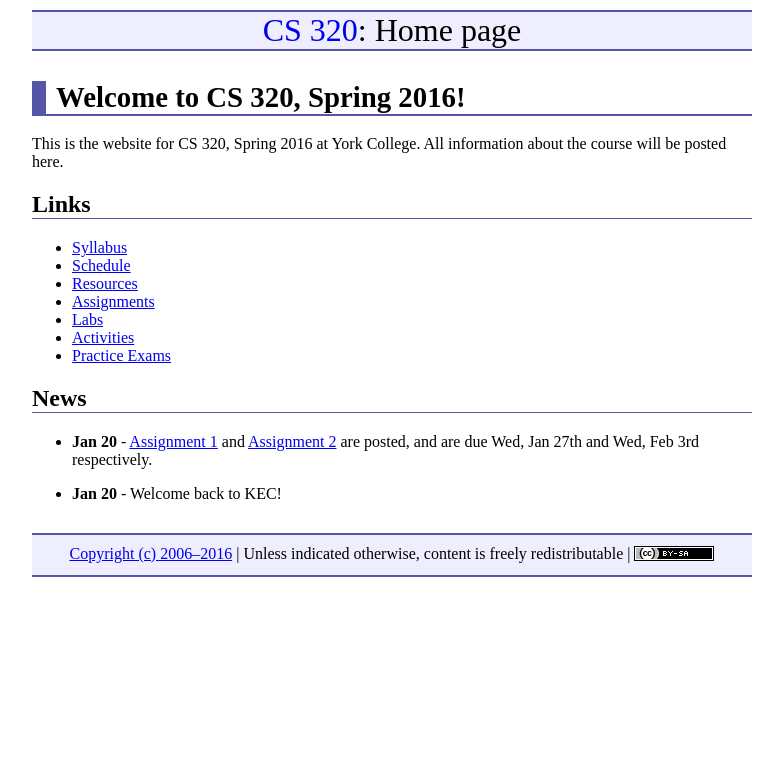
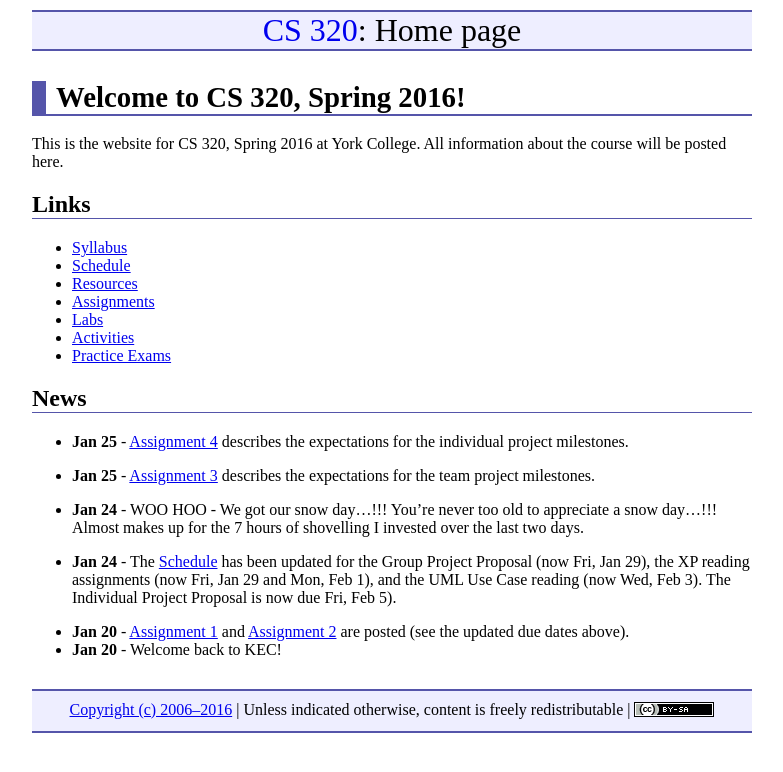
Before and after one commit to ycpcs/cs320-spring2016, a Jekyll site: the page built from index.md, in a window 1280 px wide. Shown: the top 772 px of the page, without its empty margins (248-1031 px from the left). Built offline with Jekyll 4.4.1, drawn with Linux system fonts in a browser that asks for light colours; Markdown is read by kramdown in place of the engine named in the settings.

Commit message:
updates to schedule for snow day, Jan 25

```diff
--- a/index.md
+++ b/index.md
@@ -32,12 +32,16 @@ All information about the course will be posted here.
 * **Feb 5** - [Assignment 6](assign/assign06.html) is due Wednesday, Feb 17th by 11:59 PM.
 * **Feb 3** - The [Activities](activities.html) page links to the results of in-class activities.
 * **Feb 1** - [Assignment 5](assign/assign05.html) is due Monday, Feb 8th by 11:59 PM.
-* **Feb 1** - The [Schedule](schedule.html) has been updated (reading assignment for Feb 4th changed.)
-* **Jan 27** - [Assignment 4](assign/assign04.html) describes the expectations for the individual project milestones.
-* **Jan 27** - [Assignment 3](assign/assign03.html) describes the expectations for the team project milestones.
+
 ­-->
-* **Jan 20** - [Assignment 1](assign/assign01.html) and [Assignment 2](assign/assign02.html) are posted, and are due Wed, Jan 27th and Wed, Feb 3rd respectively.
+* **Jan 25** - [Assignment 4](assign/assign04.html) describes the expectations for the individual project milestones.
 
+* **Jan 25** - [Assignment 3](assign/assign03.html) describes the expectations for the team project milestones.
+
+* **Jan 24** - WOO HOO - We got our snow day...!!!  You're never too old to appreciate a snow day...!!!  Almost makes up for the 7 hours of shovelling I invested over the last two days.
+* **Jan 24** - The [Schedule](schedule.html) has been updated for the Group Project Proposal (now Fri, Jan 29), the XP reading assignments (now Fri, Jan 29 and Mon, Feb 1), and the UML Use Case reading (now Wed, Feb 3). The Individual Project Proposal is now due Fri, Feb 5).
+
+* **Jan 20** - [Assignment 1](assign/assign01.html) and [Assignment 2](assign/assign02.html) are posted (see the updated due dates above).
 * **Jan 20** - Welcome back to KEC!
 
 <!-- vim:set wrap: ­-->
```
